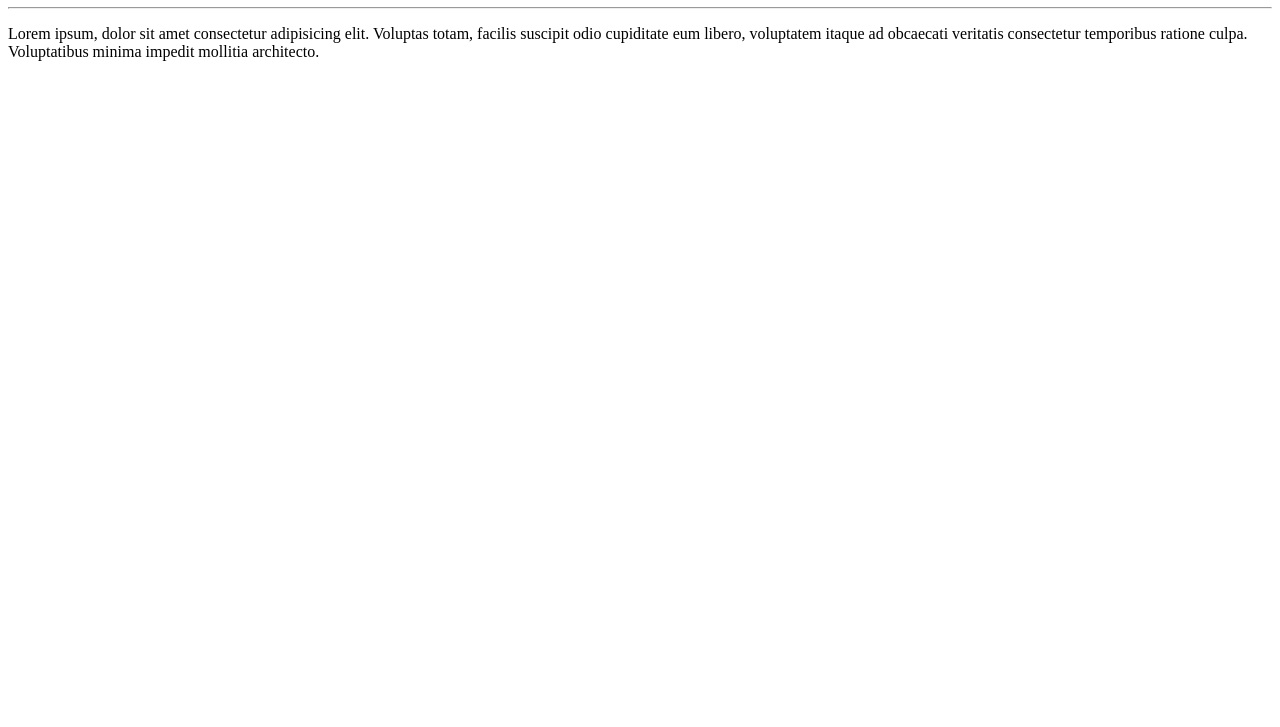
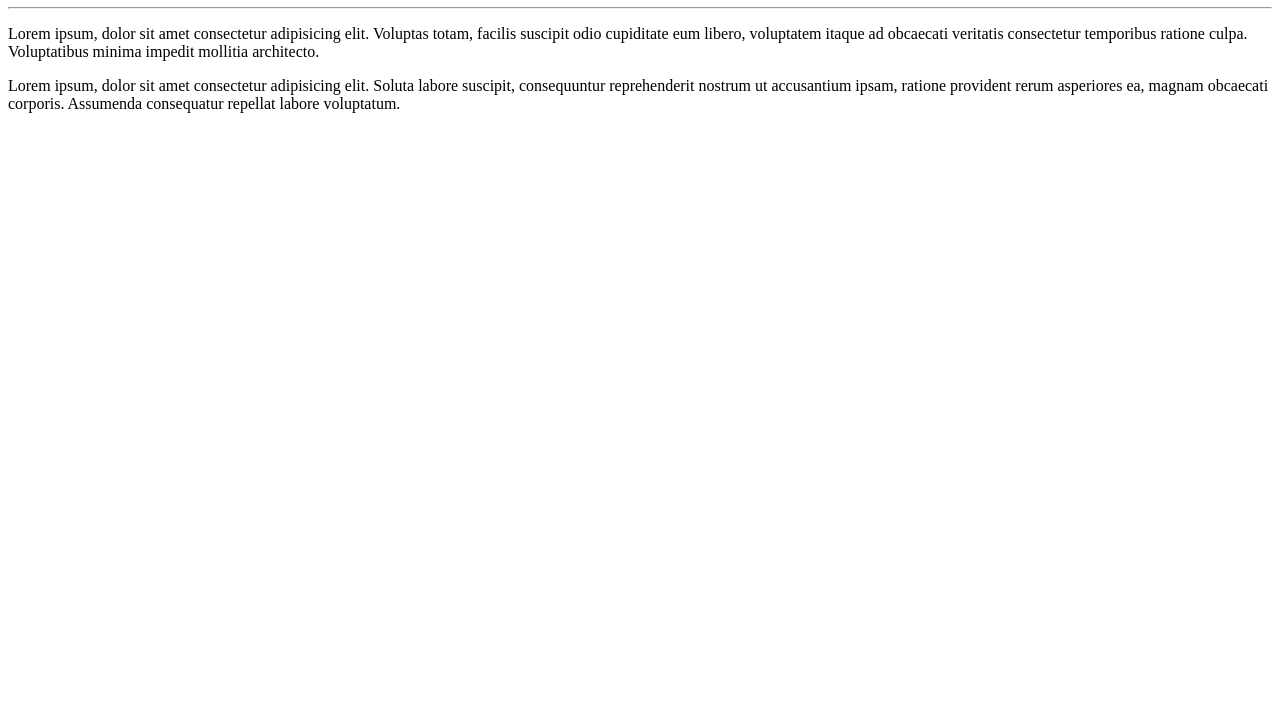
Before and after one commit to FredLenoir/Ola-Mundo, a plain HTML site: page site-exemplo/index.html in a window 1280 px wide. Shown: the part 73-800 px from the top of the page. Drawn offline with Linux system fonts and the light colour scheme.

Commit message:
Add p in Index
Add P.

```diff
--- a/site-exemplo/index.html
+++ b/site-exemplo/index.html
@@ -9,5 +9,7 @@
     <h1>Olá, Mundo!</h1>
     <hr>
     <p>Lorem ipsum, dolor sit amet consectetur adipisicing elit. Voluptas totam, facilis suscipit odio cupiditate eum libero, voluptatem itaque ad obcaecati veritatis consectetur temporibus ratione culpa. Voluptatibus minima impedit mollitia architecto.</p>
+
+    <p>Lorem ipsum, dolor sit amet consectetur adipisicing elit. Soluta labore suscipit, consequuntur reprehenderit nostrum ut accusantium ipsam, ratione provident rerum asperiores ea, magnam obcaecati corporis. Assumenda consequatur repellat labore voluptatum.</p>
 </body>
 </html>
```
